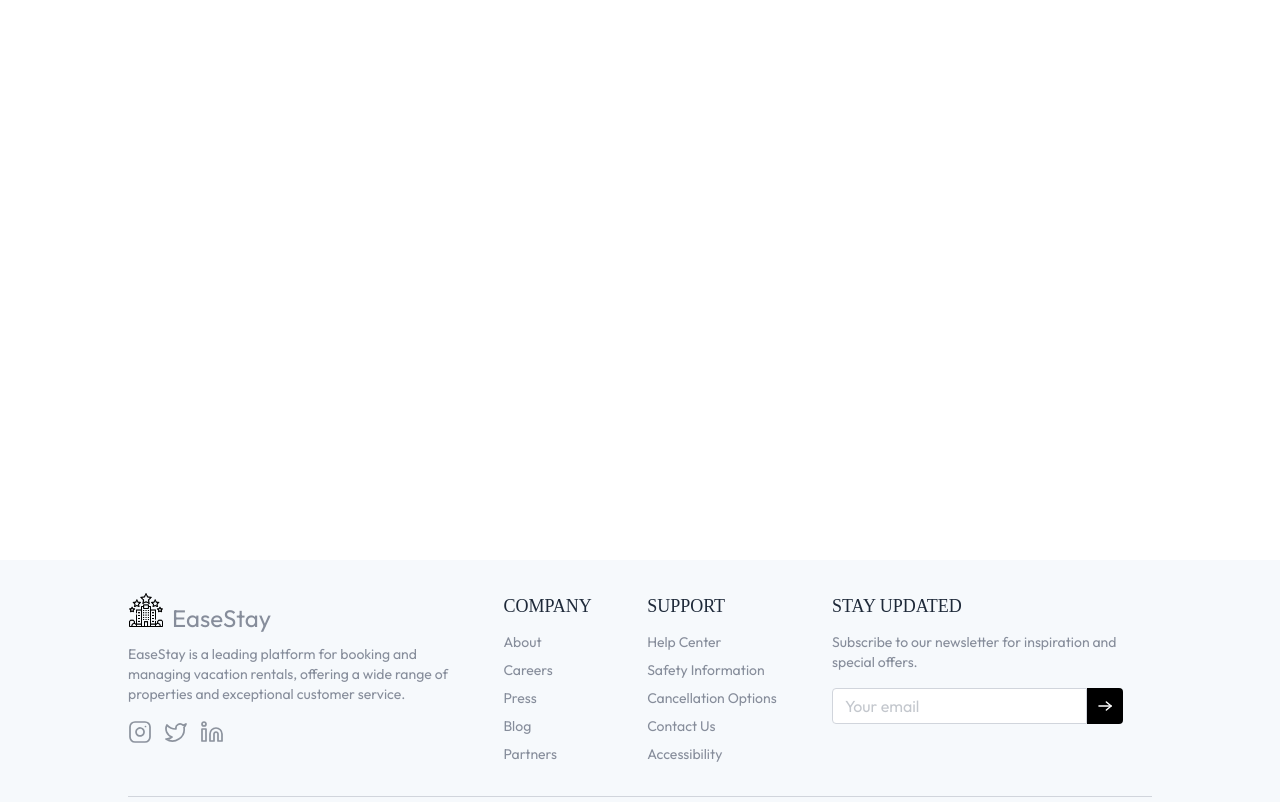
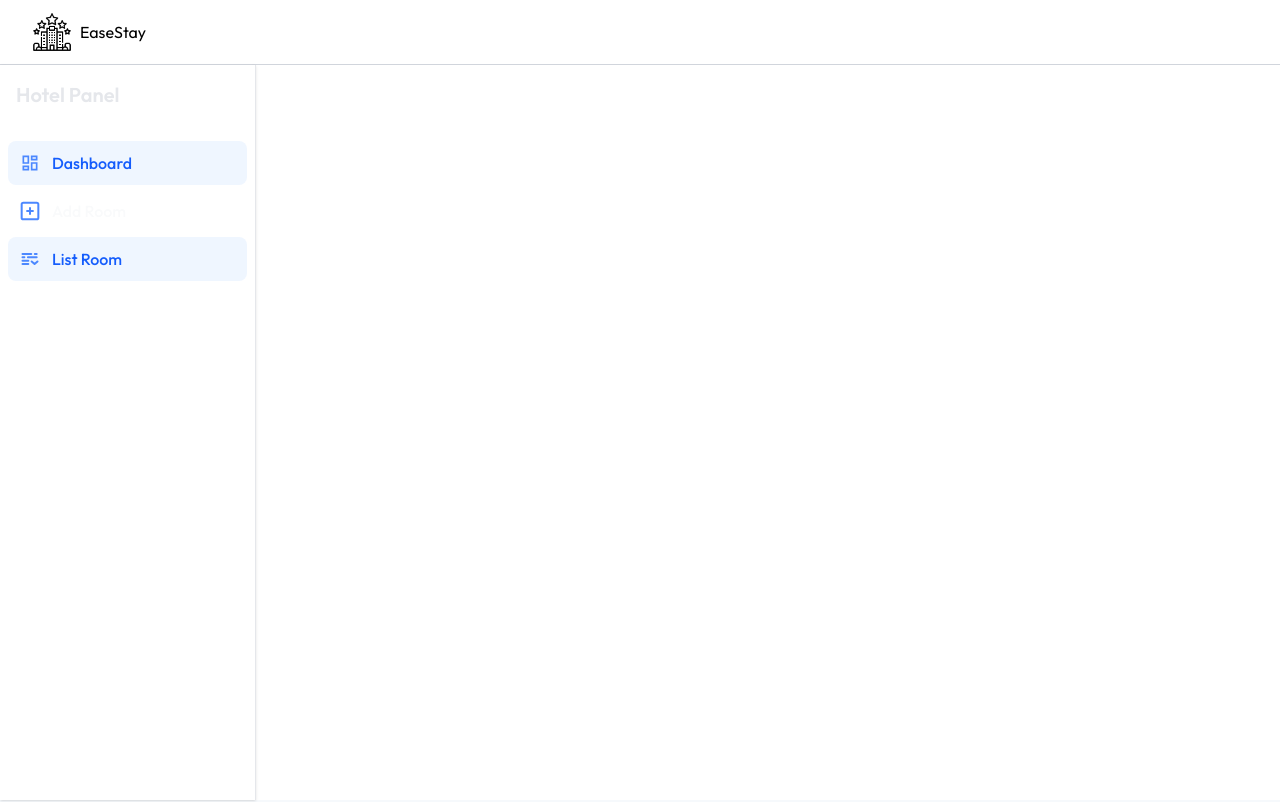
Before and after one commit to puneetsharma0910/EaseStay, a React (Vite) app in the folder frontend/: page /owner/list-room in a window 1280 px wide. Shown: the top 802 px of the page. Built offline with nearby package versions, Linux system fonts and the light colour scheme; no server answers; a web font is replaced by a local one.

Commit message:
Owner Dashboard and Room Management

```diff
--- a/frontend/src/App.jsx
+++ b/frontend/src/App.jsx
@@ -10,14 +10,16 @@ import MyBookings from "./Pages/MyBookings.jsx";
 import HotelReg from "./components/HotelReg.jsx";
 import Layout from "./Pages/hotelOwner/Layout.jsx";
 
-
+import AddRoom from "./Pages/hotelOwner/AddRoom.jsx";
+import Dashboard from "./Pages/hotelOwner/Dashboard.jsx";
+import ListRoom from "./Pages/hotelOwner/ListRoom.jsx";
 
 const App = () => {
   const isOpenOwner = useLocation().pathname.includes("owner");
   return (
     <div>
       {!isOpenOwner && <Navbar />}
-      {/* <HotelReg/> */}
+
       <div className="min-h-[70vh]">
         <Routes>
           <Route path="/" element={<Home />} />
@@ -25,7 +27,11 @@ const App = () => {
           <Route path="/rooms/:id" element={<RoomDetails />} />
 
           <Route path="/my-bookings" element={<MyBookings />} />
-          <Route path="/owner" element={<Layout />} />
+          <Route path="/owner" element={<Layout />}>
+            <Route index element={<Dashboard />} />
+            <Route path="add-room" element={<AddRoom />} />
+            <Route path="list-room" element={<ListRoom />} />
+          </Route>
         </Routes>
       </div>
 
--- a/frontend/src/Pages/hotelOwner/AddRoom.jsx
+++ b/frontend/src/Pages/hotelOwner/AddRoom.jsx
@@ -0,0 +1,11 @@
+import React from 'react'
+
+const AddRoom = () => {
+  return (
+    <div>
+
+    </div>
+  )
+}
+
+export default AddRoom
--- a/frontend/src/Pages/hotelOwner/Dashboard.jsx
+++ b/frontend/src/Pages/hotelOwner/Dashboard.jsx
@@ -0,0 +1,11 @@
+import React from 'react'
+
+const Dashboard = () => {
+  return (
+    <div>
+
+    </div>
+  )
+}
+
+export default Dashboard
--- a/frontend/src/Pages/hotelOwner/Layout.jsx
+++ b/frontend/src/Pages/hotelOwner/Layout.jsx
@@ -1,10 +1,22 @@
 import React from 'react'
 import Navbar from '../../components/hotelOwner/Navbar'
+import Sidebar from '../../components/hotelOwner/Sidebar'
+import { Outlet } from 'react-router-dom'
 
 const Layout = () => {
   return (
     <div className='flex flex-col h-screen'>
       <Navbar/>
+      <div className='flex h-full'>
+        <Sidebar/>
+        <div className='flex-1 p-4 pt-10 md:px-10 h-full'>
+
+
+            <Outlet/>
+
+
+        </div>
+      </div>
     </div>
   )
 }
--- a/frontend/src/Pages/hotelOwner/ListRoom.jsx
+++ b/frontend/src/Pages/hotelOwner/ListRoom.jsx
@@ -0,0 +1,11 @@
+import React from 'react'
+
+const ListRoom = () => {
+  return (
+    <div>
+
+    </div>
+  )
+}
+
+export default ListRoom
--- a/frontend/src/components/hotelOwner/Sidebar.jsx
+++ b/frontend/src/components/hotelOwner/Sidebar.jsx
@@ -0,0 +1,48 @@
+import React from "react";
+import { assets } from "../../assets/assets";
+import { NavLink } from "react-router-dom";
+
+const Sidebar = () => {
+  const sidebarLinks = [
+    { name: "Dashboard", icon: assets.dashboardIcon, link: "/owner" },
+    { name: "Add Room", icon: assets.addIcon, link: "/owner/add-room" },
+    { name: "List Room", icon: assets.listIcon, link: "/owner/list-room" },
+  ];
+
+  return (
+    <div className="md:w-64 w-16 bg-white dark:bg-gray-50 border-r border-gray-200 dark:border-gray-100 h-full flex flex-col transition-all duration-300 shadow-sm">
+      <div className="p-4">
+        <h2 className="text-xl font-semibold text-gray-200 dark:text-white md:block hidden">
+          Hotel Panel
+        </h2>
+      </div>
+
+      <nav className="flex-1 px-2 py-4 space-y-1">
+        {sidebarLinks.map((item, index) => (
+          <NavLink
+            to={item.link}
+            key={index}
+            className={({ isActive }) =>
+              `flex items-center gap-3 px-3 py-2.5 rounded-lg transition-all duration-200 ${
+                isActive
+                  ? "bg-blue-50 text-blue-600 dark:bg-blue-100/50 dark:text-blue-400"
+                  : "text-gray-50 hover:bg-gray-50 dark:text-gray-300 "
+              }`
+            }
+          >
+            <img
+              src={item.icon}
+              alt={item.name}
+              className="w-5 h-5 object-contain"
+            />
+            <span className="md:block hidden font-medium capitalize">
+              {item.name}
+            </span>
+          </NavLink>
+        ))}
+      </nav>
+    </div>
+  );
+};
+
+export default Sidebar;
```
